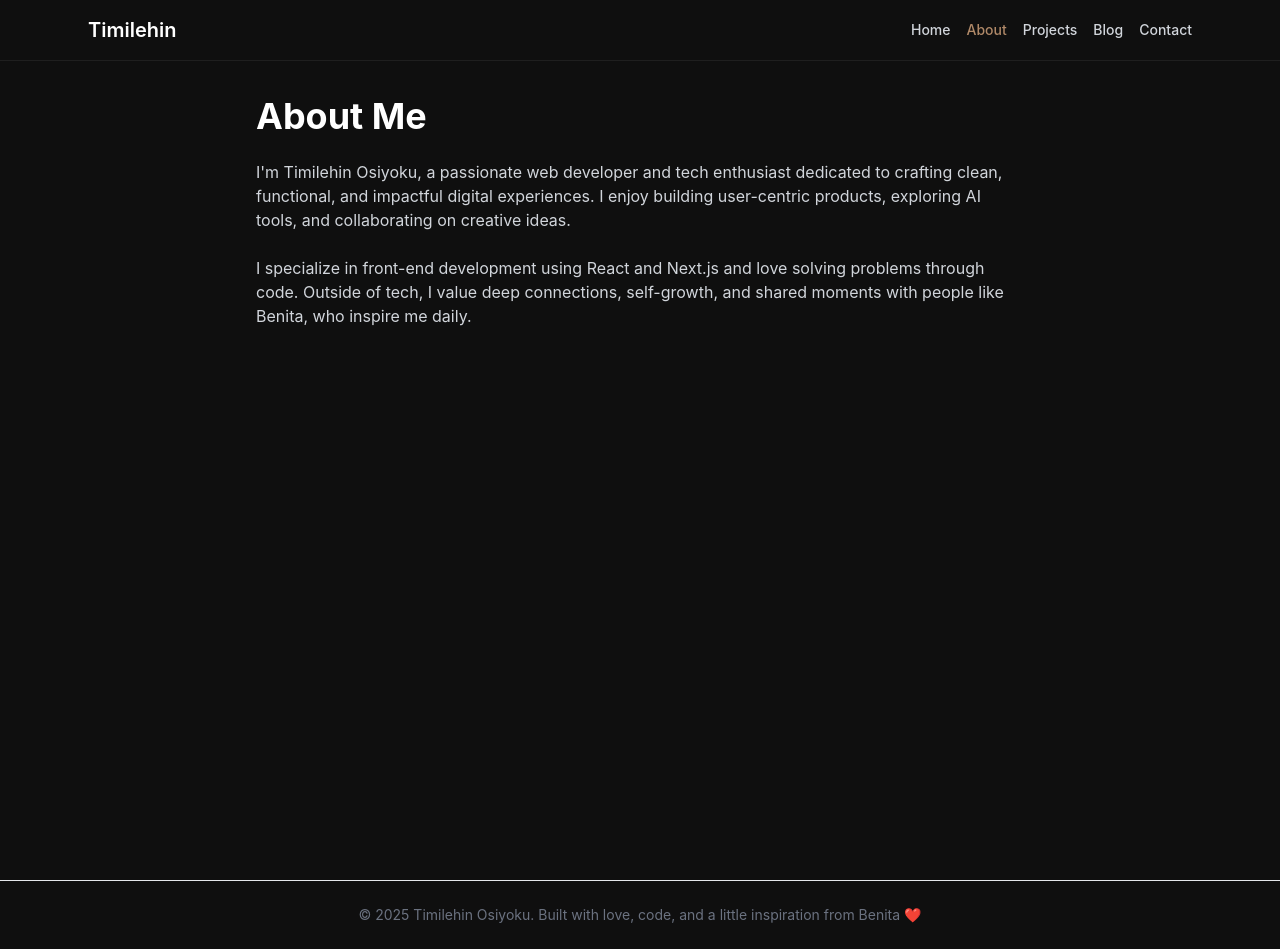
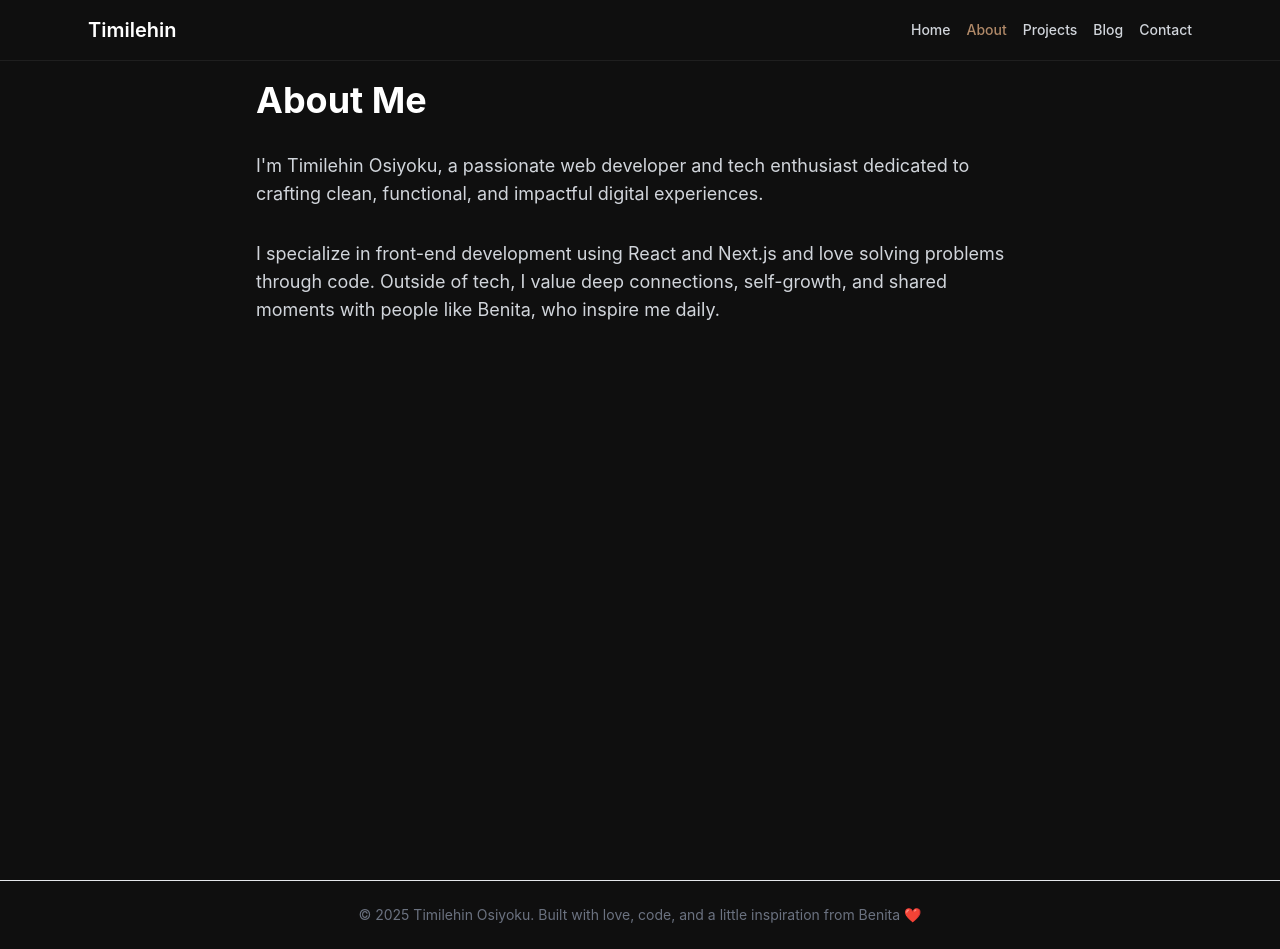
Before and after one commit to Timmysolomon/portfolio, a Next.js app: page /about in a window 1280 px wide. Built offline with nearby package versions, Linux system fonts and the light colour scheme.

Commit message:
Fix all unescaped apostrophes for ESLint

```diff
--- a/src/app/about/page.js
+++ b/src/app/about/page.js
@@ -1,23 +1,19 @@
 import FadeIn from "@/components/FadeIn";
-
-export const metadata = {
-  title: "About | Timilehin Osiyoku",
-};
 
 export default function About() {
   return (
-    <section className="bg-[#0f0f0f] text-white min-h-screen py-24 px-6">
-      <div className="max-w-3xl mx-auto space-y-6">
+    <section className="bg-[#0f0f0f] text-white min-h-screen py-20 px-4 sm:px-6">
+      <div className="max-w-3xl mx-auto space-y-8">
         <FadeIn>
-          <h1 className="text-4xl font-bold">About Me</h1>
+          <h1 className="text-3xl sm:text-4xl font-bold">About Me</h1>
         </FadeIn>
         <FadeIn delay={0.2}>
-          <p className="text-gray-300">
-            I'm Timilehin Osiyoku, a passionate web developer and tech enthusiast dedicated to crafting clean, functional, and impactful digital experiences. I enjoy building user-centric products, exploring AI tools, and collaborating on creative ideas.
+          <p className="text-base sm:text-lg text-gray-300">
+            I&apos;m Timilehin Osiyoku, a passionate web developer and tech enthusiast dedicated to crafting clean, functional, and impactful digital experiences.
           </p>
         </FadeIn>
         <FadeIn delay={0.4}>
-          <p className="text-gray-300">
+          <p className="text-base sm:text-lg text-gray-300">
             I specialize in front-end development using React and Next.js and love solving problems through code. Outside of tech, I value deep connections, self-growth, and shared moments with people like Benita, who inspire me daily.
           </p>
         </FadeIn>
```
